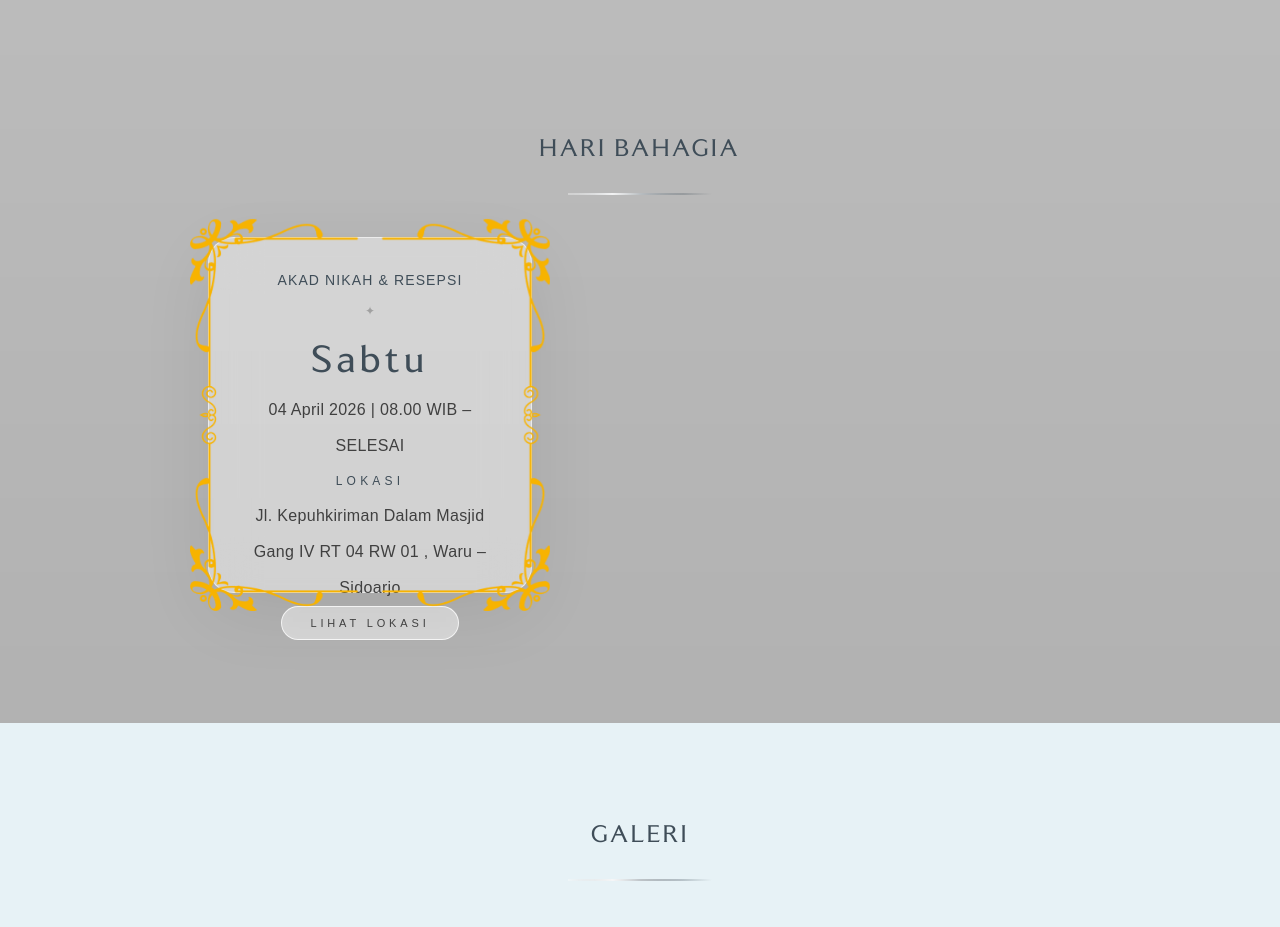
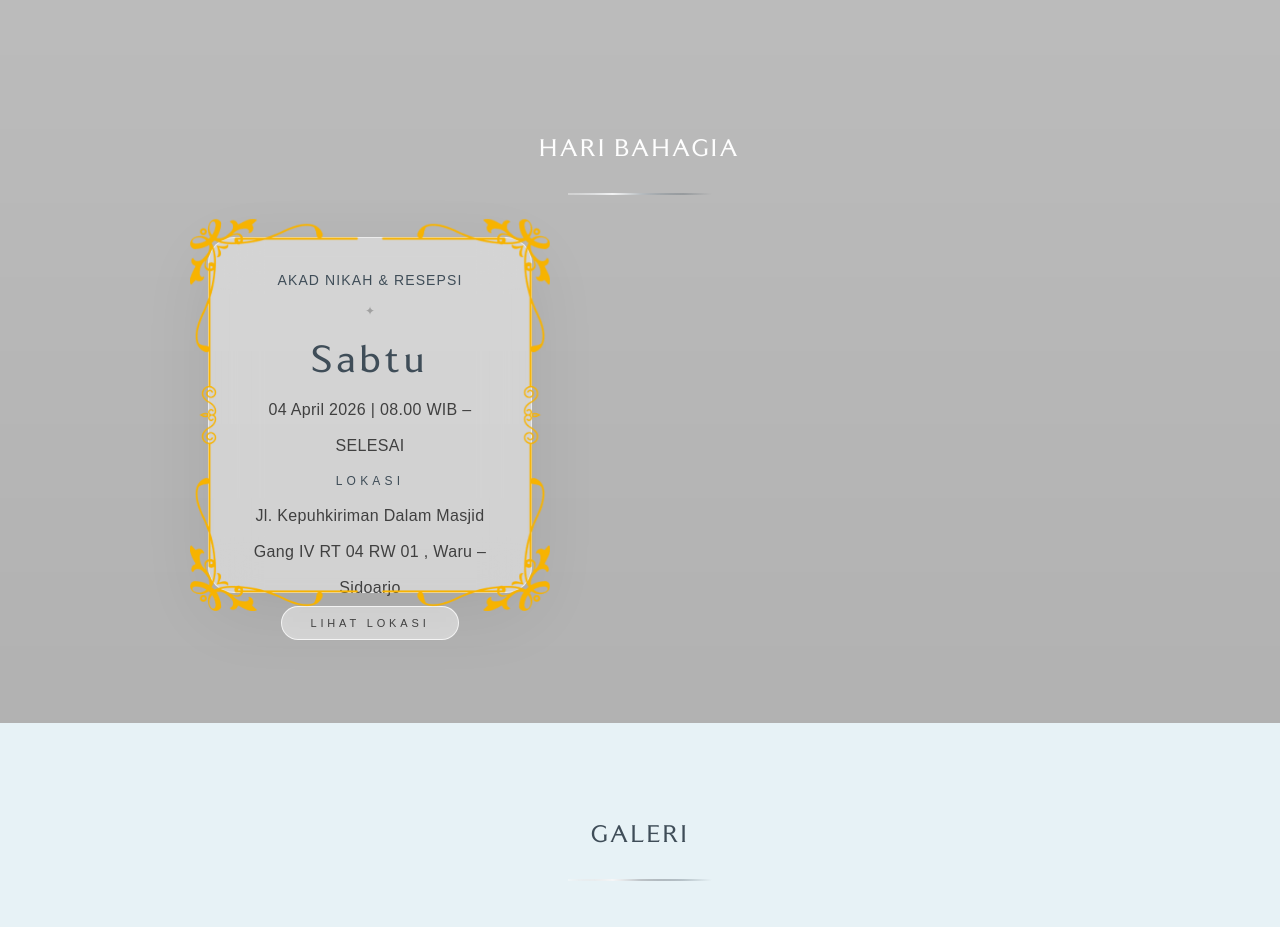
Before and after one commit to swakastudio/duajemari, a Next.js app: page /firoh-arofi/invitation in a window 1280 px wide. Shown: the part 3120-4047 px from the top of the page. Built offline with nearby package versions, Linux system fonts and the light colour scheme.

Commit message:
Update HariBahagia.tsx

```diff
--- a/app/(wedding)/firoh-arofi/components/HariBahagia.tsx
+++ b/app/(wedding)/firoh-arofi/components/HariBahagia.tsx
@@ -10,7 +10,7 @@ return(
 
 {/* TITLE */}
 <h2 className="fade-up
-fade-delay-1 font-ltsip text-[24px] tracking-[0.06em] text-[#3f4d58]">
+fade-delay-1 font-ltsip text-[24px] tracking-[0.06em] text-[#FEFEFE]">
 HARI BAHAGIA
 </h2>
 
```
